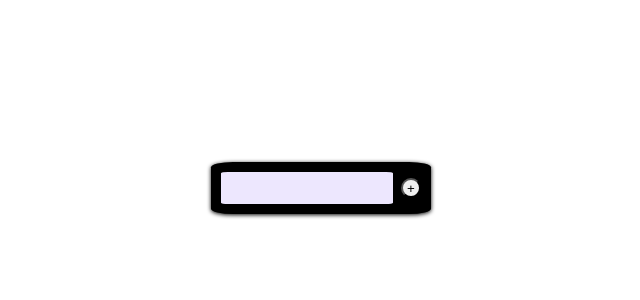
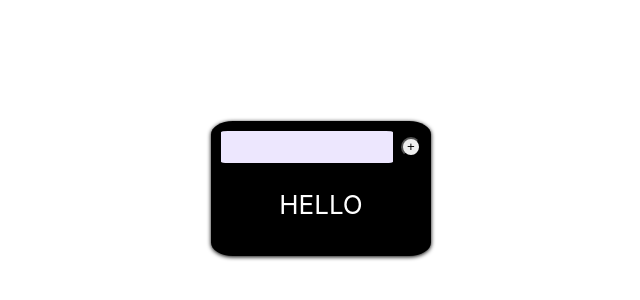
Before and after one commit to M-Java86/my-todo-list, a React (Create React App) app: page / in a window 1280 px wide. Shown: the part 212-512 px from the top of the page, without its empty margins (319-959 px from the left). Built offline with nearby package versions, Linux system fonts and the light colour scheme.

Commit message:
imported List form List.js

```diff
--- a/src/App.js
+++ b/src/App.js
@@ -1,5 +1,6 @@
 import './App.css';
 import { useState} from "react";
+import List from './List';
 
 function App() {
   const [currentItem, setCurrentItem] = useState(null);
@@ -21,6 +22,7 @@ function App() {
             <input value={currentItem} onChange={onChangehandler} />
             <button onClick={addItemToList}>+</button>
           </div>
+          <List itemList={itemList} />
         </div>
       </header>
     </div>
```
